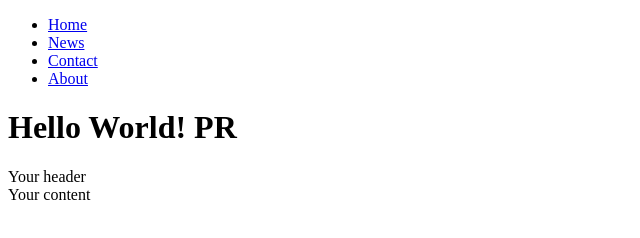
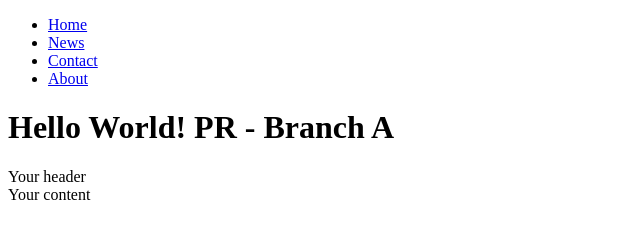
Before and after one commit to Tran-Quyen/git-demo-0106, a plain HTML site: page index.html in a window 1280 px wide. Shown: the whole page, without its empty margins (0-640 px from the left). Drawn offline with Linux system fonts and the light colour scheme.

Commit message:
A commit.

```diff
--- a/index.html
+++ b/index.html
@@ -19,7 +19,7 @@
     </div>
     <!-- header -->
     <div class="header-box">
-      <h1>Hello World! PR</h1>
+      <h1>Hello World! PR - Branch A</h1>
     </div>
     <!-- accordion -->
     <div class="container">
```
